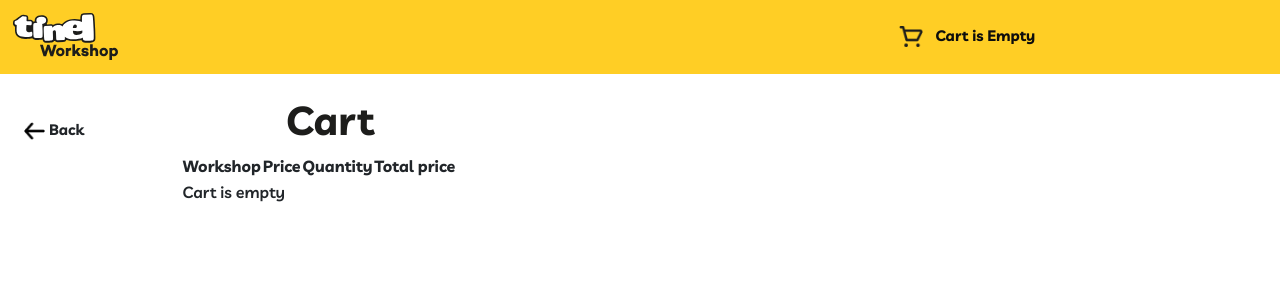
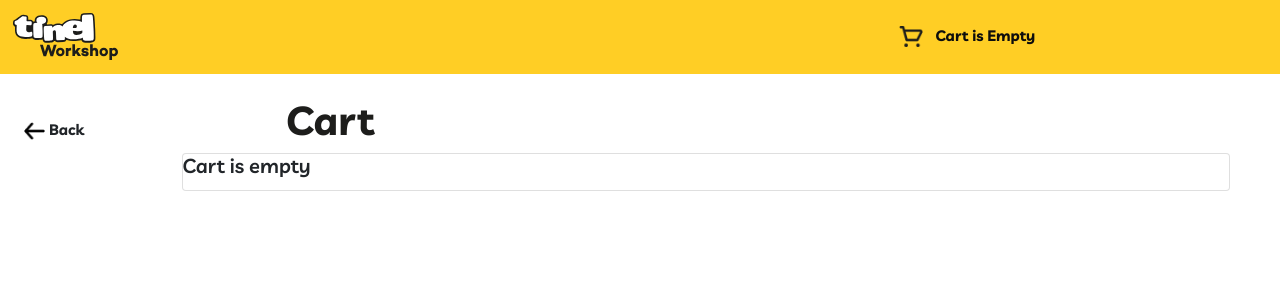
Before and after one commit to RatoST/ws-tinel, a React (Create React App) app: page /cart in a window 1280 px wide. Shown: the top 300 px of the page. Built offline with nearby package versions, Linux system fonts and the light colour scheme.

Commit message:
add card to cart

```diff
--- a/src/components/Cart.jsx
+++ b/src/components/Cart.jsx
@@ -4,6 +4,7 @@ import Button from 'react-bootstrap/Button'
 import _ from 'lodash';
 import '../App.css';
 import arrow from '../images/arrow.png';
+import { Card } from 'react-bootstrap';
 
 const Cart = ({ addWorkshop, deleteWorkshop }) => {
 
@@ -25,46 +26,26 @@ const Cart = ({ addWorkshop, deleteWorkshop }) => {
       </div>
       <div className="column right">
       <h2 className="listTitle">Cart</h2>
-      <div>
-        <table>
-          <thead>
-            <tr>
-              <th>Workshop</th>
-              <th>Price</th>
-              <th>Quantity</th>
-              <th>Total price</th>
-            </tr>
-          </thead>
-          <tbody>
-            {addWorkshop.length > 0 ? (
-              addWorkshop.map((workshop) => (
-                <tr key={workshop.id}>
-                <td>{workshop.title}</td>
-                <td>{formatPrice(workshop.price)}</td>
-                <td>{workshop.quantity}</td>
-                <td>{totalPrice(workshop.price, workshop.quantity)}</td>
-              <td>
-              <button onClick={()=>(workshop.quantity > 0) ? workshop.quantity - 1 : null }>-</button>
-              <span>Quantity</span>
-              <button onClick={()=> workshop.quantity + 1}>+</button>
-              </td>
-              <td>
-                <Button variant="warning" onClick={()=> deleteWorkshop(workshop.id)}>Delete</Button>
-              </td>
-                </tr>
-              ))
-            ) : (
-              <tr>
-                <td colSpan={3}>Cart is empty</td>
-              </tr>
-            )}
-
-          </tbody>
-        </table>
+      {addWorkshop.length > 0 ? (
+        addWorkshop.map((workshop) => (
+          <div key={workshop.id}>
+            <Card>
+              <Card.Img variant="left" src={workshop.image}/>
+              <Card.Body>
+                <Card.Title>{workshop.title}</Card.Title>
+                <Card.Text>{formatPrice(workshop.price)}</Card.Text>
+              </Card.Body>
+            </Card>
+          </div>
+        ))
+          ) : (
         <div>
-         {addWorkshop.length > 0 ? (<Link to="/cart/checkoutForm"><Button variant="warning">Checkout</Button></Link>) : null}
+          <Card>
+            <Card.Title>Cart is empty</Card.Title>
+          </Card>
         </div>
-      </div>
+              )}
+          {addWorkshop.length > 0 ? (<Link to="/cart/checkoutForm"><Button variant="warning">Checkout</Button></Link>) : null}
       </div>
     </div>
     </>
--- a/src/components/Workshop.jsx
+++ b/src/components/Workshop.jsx
@@ -18,7 +18,7 @@ const Workshop = ({item, addWorkshop, setAddWorkshop }) => {
     const cartArray = [
       {
         id: item.id,
-        img: item.image,
+        image: item.image,
         title: item.title,
         price: item.price,
         quantity: 1,
```
